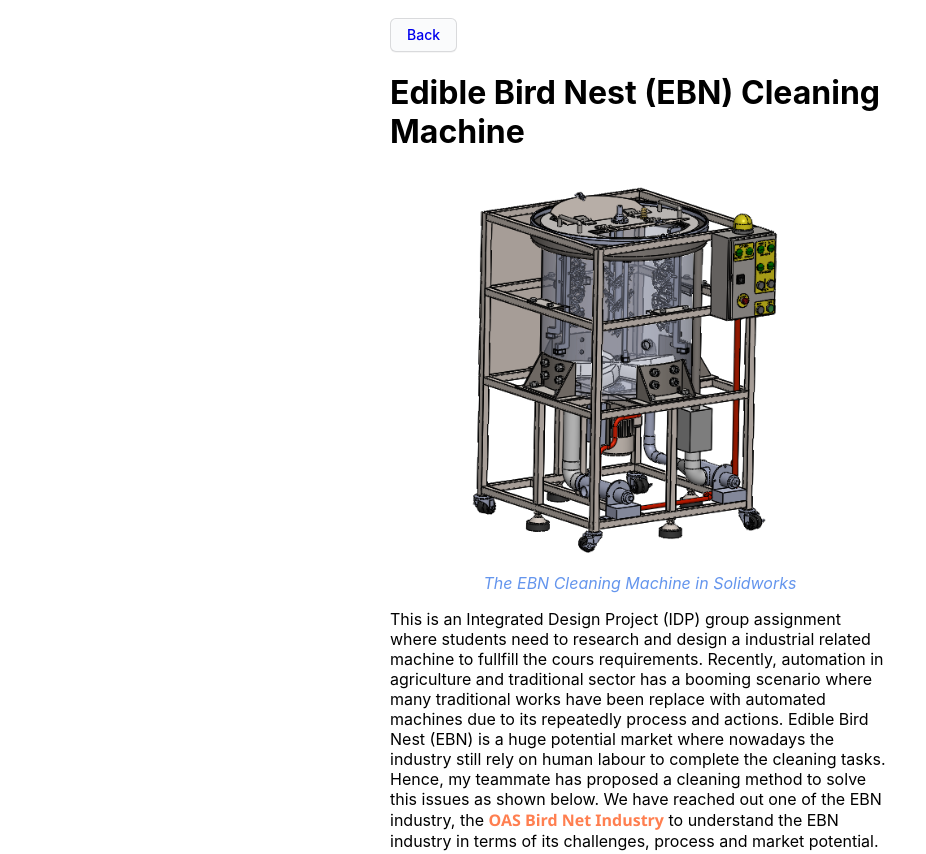
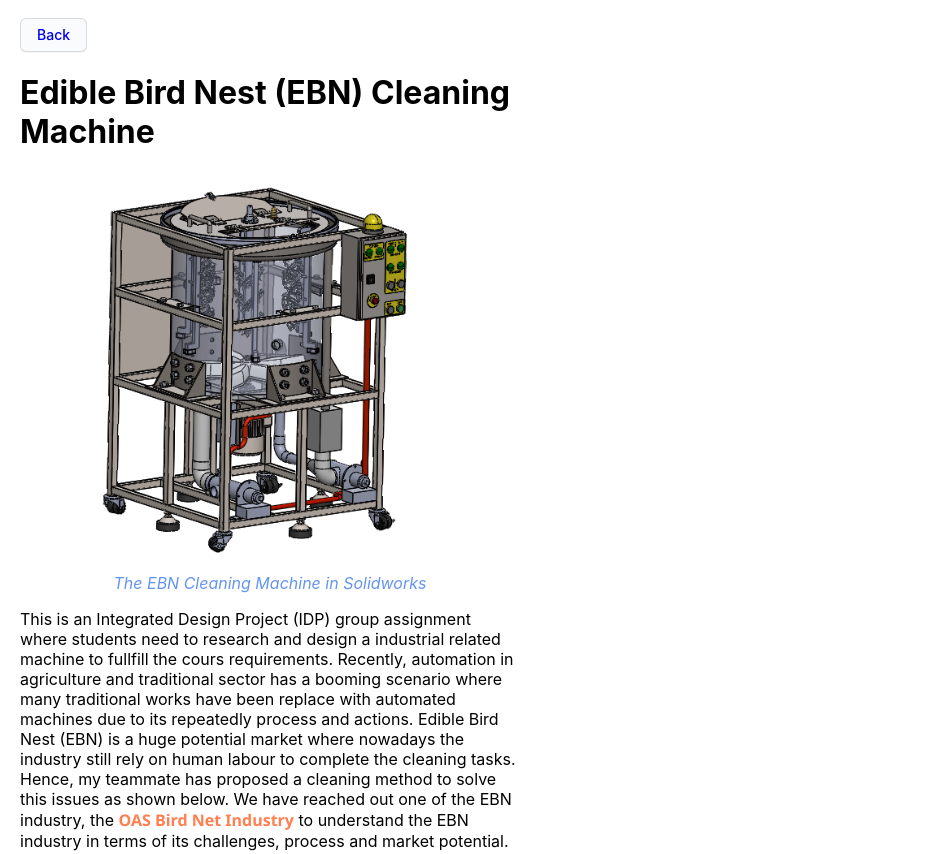
Before and after one commit to yKEANt/KT_YEOH, a plain HTML site: page EBN.html in a window 1280 px wide. Shown: the top 854 px of the page, without its empty margins (0-926 px from the left). Drawn offline with Linux system fonts and the light colour scheme.

Commit message:
Add files via upload

```diff
--- a/EBN.html
+++ b/EBN.html
@@ -7,7 +7,7 @@
     <title>YKT | EBN Cleaning Machine</title>
 </head>
 
-<body style="width: 500px; margin: 0 auto;">
+<body style="width: 500px; margin: 0 auto; margin-left: 20px; margin-right: 20px;">
     <br>
     <div class="back_button">
         <a href="./index.html" style="text-decoration: none;">Back</a>
```
Also changed, not shown: GD&t.html (+1 -1 lines), Kein Hing.html (+1 -1 lines), Malcan_Technologies.html (+1 -1 lines), PCM.html (+1 -1 lines), Swerve_drive.html (+1 -1 lines), UMS_RC.html (+1 -1 lines), index.html (+1 -1 lines), other.html (+1 -1 lines).
